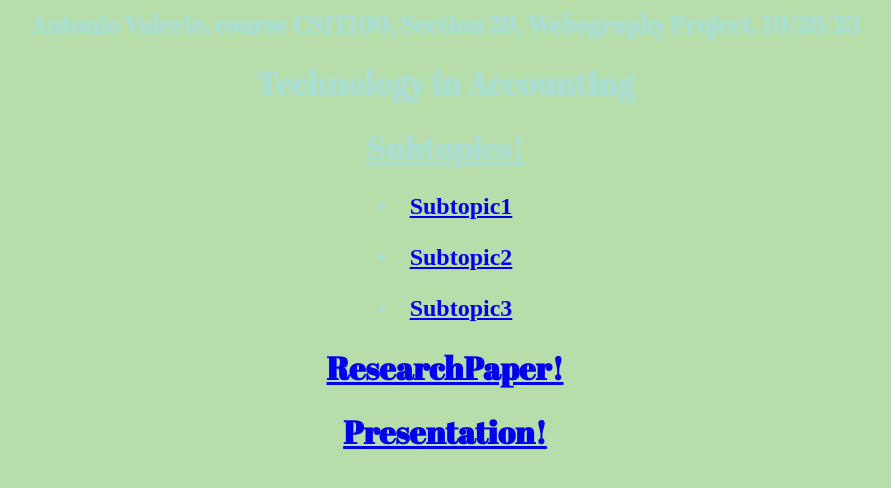
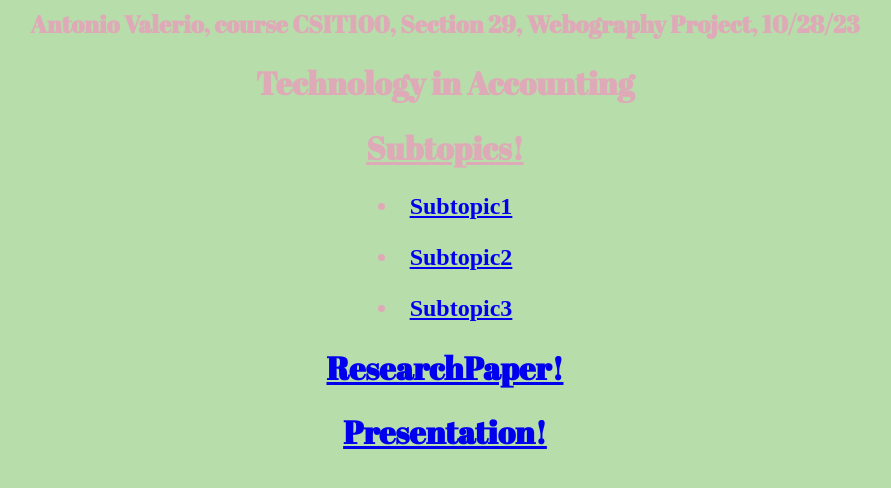
Before and after one commit to antv11/antv11.github.io, a plain HTML site: page index.html in a window 1280 px wide. Shown: the whole page, without its empty margins (195-1086 px from the left). Drawn offline with Linux system fonts and the light colour scheme.

Commit message:
Update index.html

```diff
--- a/index.html
+++ b/index.html
@@ -1,7 +1,7 @@
 <html>
 <body style="background-color:#B7DEAA;">
 
-    <background style="color: #AADED1">
+    <background style="color: #DEAAB7">
 
         <h2 style="font-family: Abril Fatface">
             <center> Antonio Valerio, course CSIT100, Section 29, Webography Project, 10/28/23</center>
```
